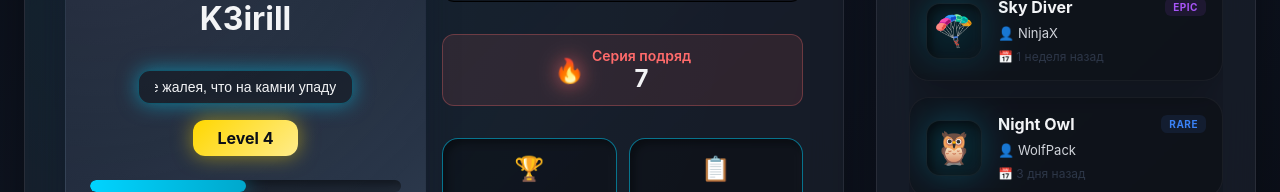
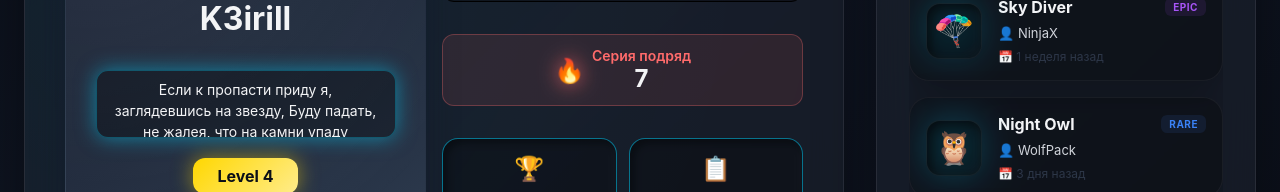
Before and after one commit to K3irill/trofy, a Next.js app in the folder frontend/: page / in a window 1280 px wide. Both pictures are taken after a click on the element 245 px from the left and 508 px from the top of the page. Shown: the part 404-596 px from the top of the page. Built offline with nearby package versions, Linux system fonts and the light colour scheme.

Commit message:
feat: textarea

```diff
--- a/frontend/src/components/Profile/Profile.tsx
+++ b/frontend/src/components/Profile/Profile.tsx
@@ -1,5 +1,5 @@
 import { motion, AnimatePresence } from 'framer-motion'
-import { useState, useMemo } from 'react'
+import { useState, useMemo, useRef, useEffect } from 'react'
 import { Rarity } from '@/types'
 import { ProfileProps } from './types'
 import { SectionMarker } from '@/components/SectionMarker'
@@ -67,6 +67,15 @@ interface GoalData {
 export const Profile = ({ user }: ProfileProps) => {
   const [status, setStatus] = useState(user.bio || '')
   const [isEditingStatus, setIsEditingStatus] = useState(false)
+  const statusInputRef = useRef<HTMLTextAreaElement>(null)
+
+  // Автоматическое изменение высоты textarea
+  useEffect(() => {
+    if (statusInputRef.current) {
+      statusInputRef.current.style.height = 'auto'
+      statusInputRef.current.style.height = `${statusInputRef.current.scrollHeight}px`
+    }
+  }, [status, isEditingStatus])
   const [expandedTrophy, setExpandedTrophy] = useState<string | null>(null)
   const [showParticles, setShowParticles] = useState(false)
 
@@ -165,12 +174,27 @@ export const Profile = ({ user }: ProfileProps) => {
                   initial={{ opacity: 0, scale: 0.9 }}
                   animate={{ opacity: 1, scale: 1 }}
                   exit={{ opacity: 0, scale: 0.9 }}
+                  style={{ width: '100%', height: '100%' }}
                 >
                   <StatusInput
+                    ref={statusInputRef}
                     value={status}
-                    onChange={(e) => setStatus(e.target.value)}
+                    onChange={(e) => {
+                      setStatus(e.target.value)
+                      // Автоматическое изменение высоты
+                      if (statusInputRef.current) {
+                        statusInputRef.current.style.height = 'auto'
+                        statusInputRef.current.style.height = `${statusInputRef.current.scrollHeight}px`
+                      }
+                    }}
                     onBlur={() => setIsEditingStatus(false)}
-                    onKeyDown={(e) => e.key === 'Enter' && setIsEditingStatus(false)}
+                    onKeyDown={(e) => {
+                      if (e.key === 'Enter' && !e.shiftKey) {
+                        e.preventDefault()
+                        setIsEditingStatus(false)
+                      }
+                    }}
+                    maxLength={350}
                     autoFocus
                   />
                 </motion.div>
--- a/frontend/src/components/Profile/styled/index.ts
+++ b/frontend/src/components/Profile/styled/index.ts
@@ -392,18 +392,24 @@ export const StatusContainer = styled.div`
   z-index: 1;
 `
 
-export const StatusInput = styled.input`
+export const StatusInput = styled.textarea`
   background: ${(props) => props.theme.colors.dark.neomorphDark};
-  border: 1px solid ${(props) => props.theme.colors.neomorphLight};
+  border: 1px solid ${(props) => props.theme.colors.dark.neomorphLight};
   border-radius: 12px;
-  padding: 0.5rem 1rem;
+  padding: 0.5rem 1rem 1rem;
   color: ${(props) => props.theme.colors.light[300]};
   font-size: 0.875rem;
   text-align: center;
   width: 100%;
+  min-height: 40px;
+  max-height: 200px;
   max-width: 300px;
   transition: all 0.3s ease;
   outline: none;
+  resize: none;
+  overflow: hidden;
+  line-height: 1.5;
+  font-family: inherit;
 
   &:focus {
     border-color: ${(props) => `${props.theme.colors.primary}4d`};
```
